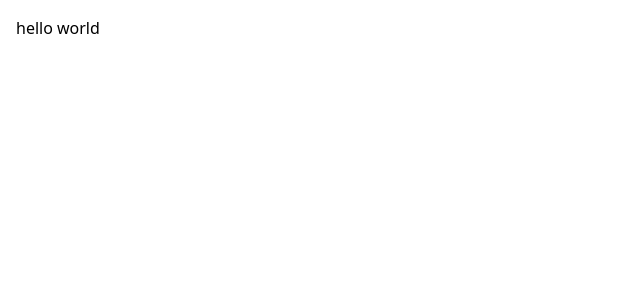
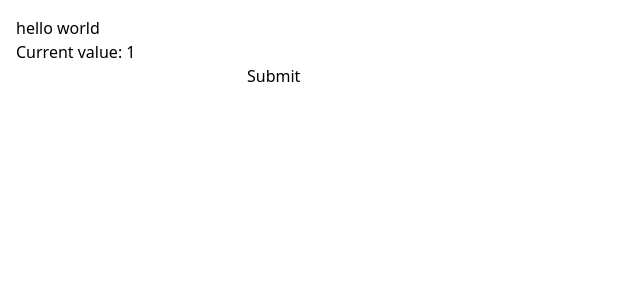
Before and after one commit to pawelblaszczyk5/form-state-test, a Next.js app: page / in a window 1280 px wide. Shown: the top 300 px of the page, without its empty margins (0-640 px from the left). Built offline with nearby package versions, Linux system fonts and the light colour scheme.

Commit message:
Test hook

```diff
--- /dev/null
+++ b/app/action.ts
@@ -0,0 +1,14 @@
+"use server";
+
+import { redirect } from "next/navigation";
+
+export const mutateSomething = async (
+  previousState: number,
+  payload: FormData
+) => {
+  const newValue = previousState + Number(payload.get("value"))
+
+  if (newValue > 100) return redirect('/test')
+
+  return newValue;
+};
--- /dev/null
+++ b/app/form.tsx
@@ -0,0 +1,18 @@
+"use client";
+
+import { mutateSomething } from "#/app/action";
+import { experimental_useFormState } from "react-dom";
+
+export const Form = () => {
+  const [state, dispatch] = experimental_useFormState(mutateSomething, 1);
+
+  return (
+    <>
+      <p>Current value: {state}</p>
+      <form action={dispatch}>
+        <input type="number" name="value" />
+        <button>Submit</button>
+      </form>
+    </>
+  );
+};
--- a/app/layout.tsx
+++ b/app/layout.tsx
@@ -1,6 +1,7 @@
 import type { Metadata } from "next";
 
 import "./globals.css";
+import { experimental_useFormState } from "react-dom";
 
 export const metadata: Metadata = {
   title: "Create Next App",
--- a/app/page.tsx
+++ b/app/page.tsx
@@ -1,5 +1,12 @@
+import { Form } from "#/app/form";
+
 const Home = () => {
-  return <h1>hello world</h1>;
+  return (
+    <>
+      <h1>hello world</h1>
+      <Form></Form>
+    </>
+  );
 };
 
 export default Home;
--- /dev/null
+++ b/app/test/page.tsx
@@ -0,0 +1,5 @@
+const TestPage = () => {
+  return <h1>Congrats</h1>;
+};
+
+export default TestPage;
```
